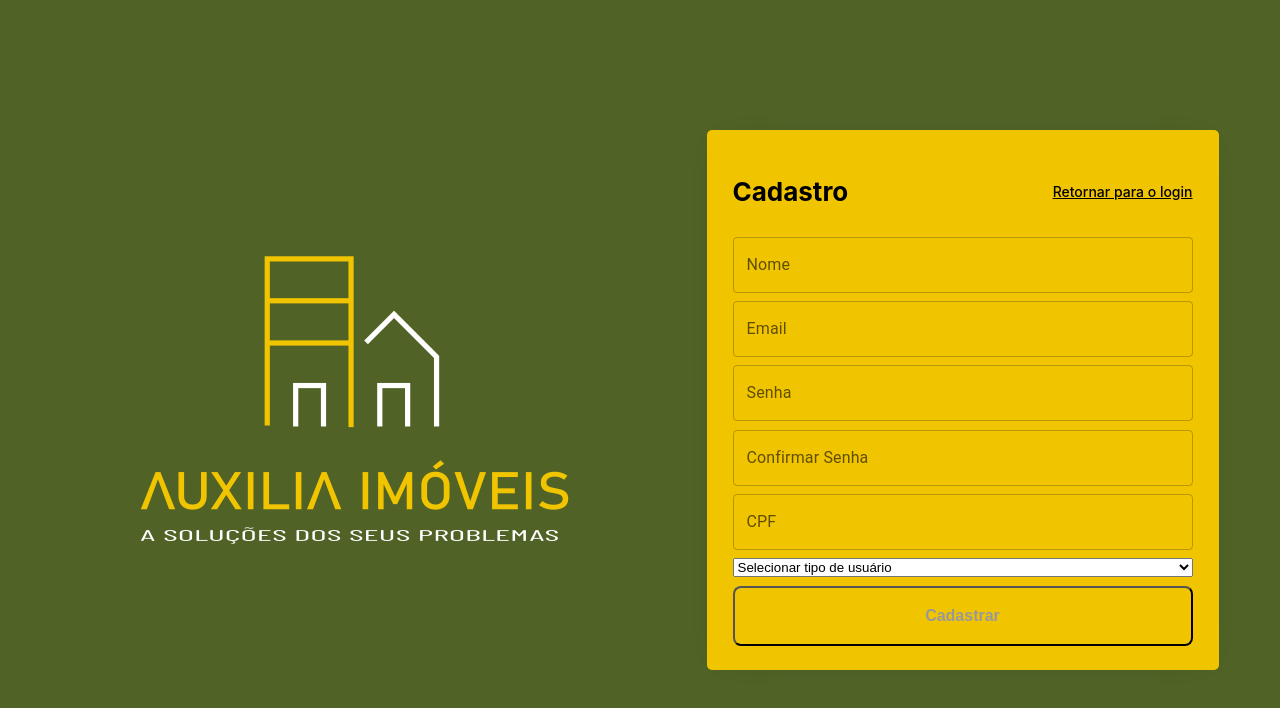
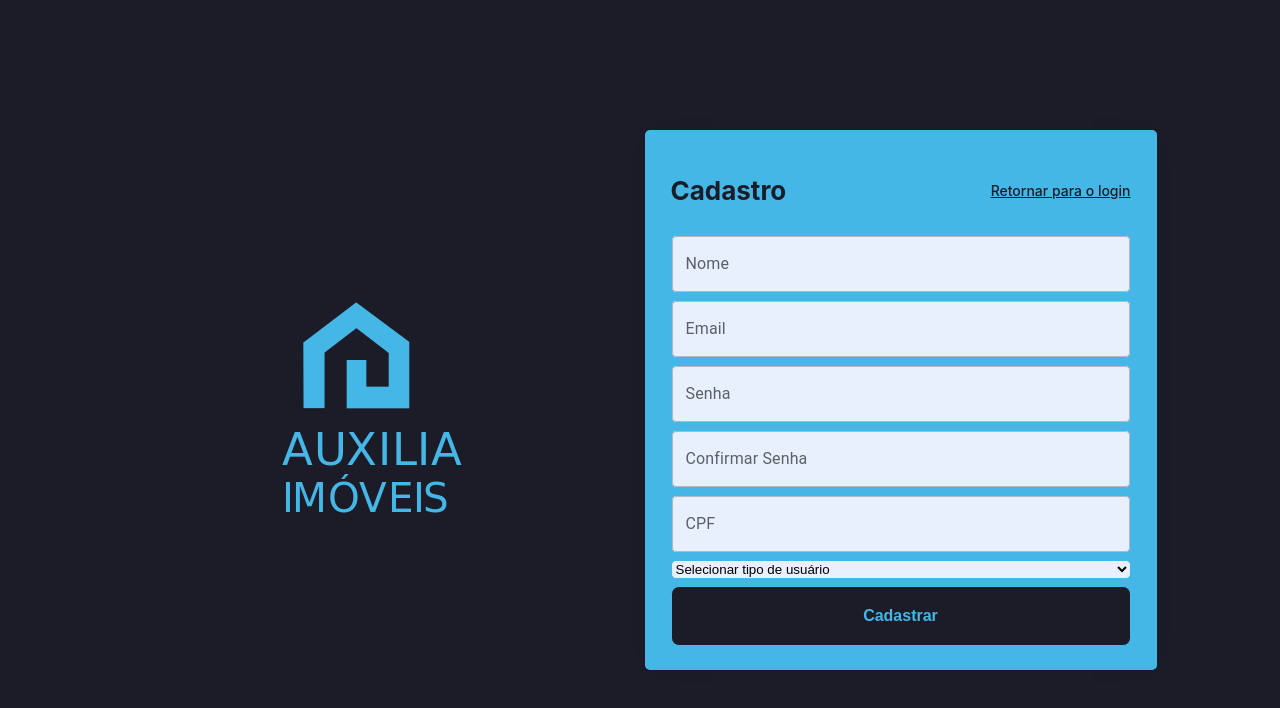
Before and after one commit to thyemimello/projeto-front-end-t14-thy-grupo5, a React (Create React App) app in the folder capstone-m3/: page /register in a window 1280 px wide. Shown: the top 708 px of the page. Built offline with nearby package versions, Linux system fonts and the light colour scheme.

Commit message:
re-style/register

```diff
--- a/capstone-m3/src/components/form/style.ts
+++ b/capstone-m3/src/components/form/style.ts
@@ -11,7 +11,7 @@ export const StyledForm = styled.form`
   justify-content: center;
   align-items: center;
   padding: 20px 26px;
-  background-color: #f1c400;
+  background-color: #44b7e6;
   .formContainer {
     width: 100%;
     height: 100%;
@@ -26,7 +26,7 @@ export const StyledForm = styled.form`
     }
 
     h2 {
-      color: var(--gray-600);
+      color: #1c1c29
     }
     button {
       background: #93d7af;
@@ -35,33 +35,39 @@ export const StyledForm = styled.form`
       height: 60px;
       color: white;
     }
-    button:hover {
+    /* button:hover {
       background: var(--color-primary);
-    }
+    } */
     .p {
-      color: #999999;
+      color: #44b7e6;
     }
     .goRegister {
-      background: var(--grey-0);
+      background: #1c1c29;
+      border: 1px solid #44b7e6;
       border-radius: 8px;
       width: 100%;
       height: 60px;
-      color: #999999;
+      color: #44b7e6;
       display: flex;
       justify-content: center;
       align-items: center;
+      cursor: pointer;
     }
-    .goRegister:hover {
+    /* .goRegister:hover {
       background: var(--grey-300);
       color: var(--grey-100);
-    }
+    } */
     .goLogin {
-      color: var(--grey-300);
+      color: #1c1c29;
       text-decoration: underline;
     }
   }
   .error {
     color: var(--color-secondary)
   }
-
+.input, select {
+  background-color: #e8f0fe;
+  border: 1px solid #44b7e6;
+  border-radius: 5px;
+}
 `;
--- a/capstone-m3/src/pages/register/index.tsx
+++ b/capstone-m3/src/pages/register/index.tsx
@@ -22,26 +22,31 @@ function Register() {
             label="Nome"
             variant="outlined"
             type="text"
+            className="input"
           />
           <TextField
             label="Email"
             variant="outlined"
             type="email"
+            className="input"
           />
           <TextField
             label="Senha"
             variant="outlined"
             type="password"
+            className="input"
           />
           <TextField
             label="Confirmar Senha"
             variant="outlined"
             type="password"
+            className="input"
           />
           <TextField
             label="CPF"
             variant="outlined"
             type="text"
+            className="input"
           />
            <select name="" id="">
                 <option value="">Selecionar tipo de usuário</option>
--- a/capstone-m3/src/pages/register/style.ts
+++ b/capstone-m3/src/pages/register/style.ts
@@ -7,7 +7,7 @@ export const StyledRegister = styled.main`
   flex-direction: column;
   align-items: center;
   justify-content: space-between;
-  background-color: #506226;
+  background-color: #1c1c29;
   /* .logo {
     width: 100px;
     height: 100px;
```
Also changed, not shown: capstone-m3/src/components/logo/LogoCapstone.png.
